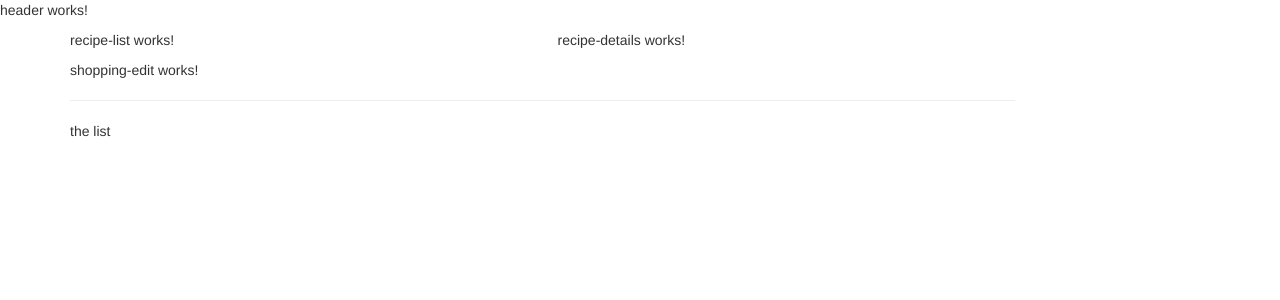
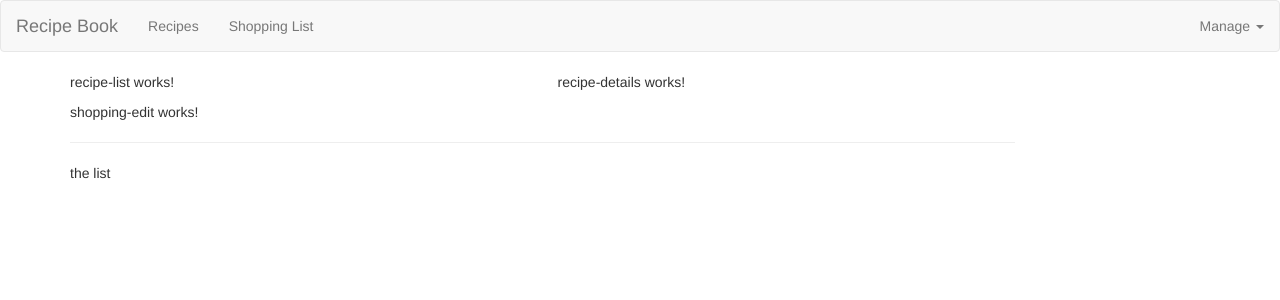
Before and after one commit to DeveshChau/angular-recipe-book, an Angular app: page / in a window 1280 px wide. Shown: the top 300 px of the page. Built offline with nearby package versions, Linux system fonts and the light colour scheme.

Commit message:
add navbar

```diff
--- a/src/app/components/header/header.component.html
+++ b/src/app/components/header/header.component.html
@@ -1,3 +1,22 @@
-<p>
-  header works!
-</p>
+<nav class="navbar navbar-default">
+  <div class="container-fluid">
+    <div class="navbar-header">
+      <a href="#" class="navbar-brand">Recipe Book</a>
+    </div>
+    <div class="navbar-default">
+      <ul class="nav navbar-nav">
+        <li><a href="#">Recipes</a></li>
+        <li><a href="#">Shopping List</a></li>
+      </ul>
+      <ul class="nav navbar-nav navbar-right">
+        <li class="dropdown">
+          <a href="#" class="dropdown-toggle" role="button">Manage <span class="caret"></span>  </a>
+          <ul class="dropdown-menu">
+            <li><a href="#">Save Data</a></li>
+            <li><a href="#">Fetch Data</a></li>
+          </ul>
+        </li>
+      </ul>
+    </div>
+  </div>
+</nav>
```
